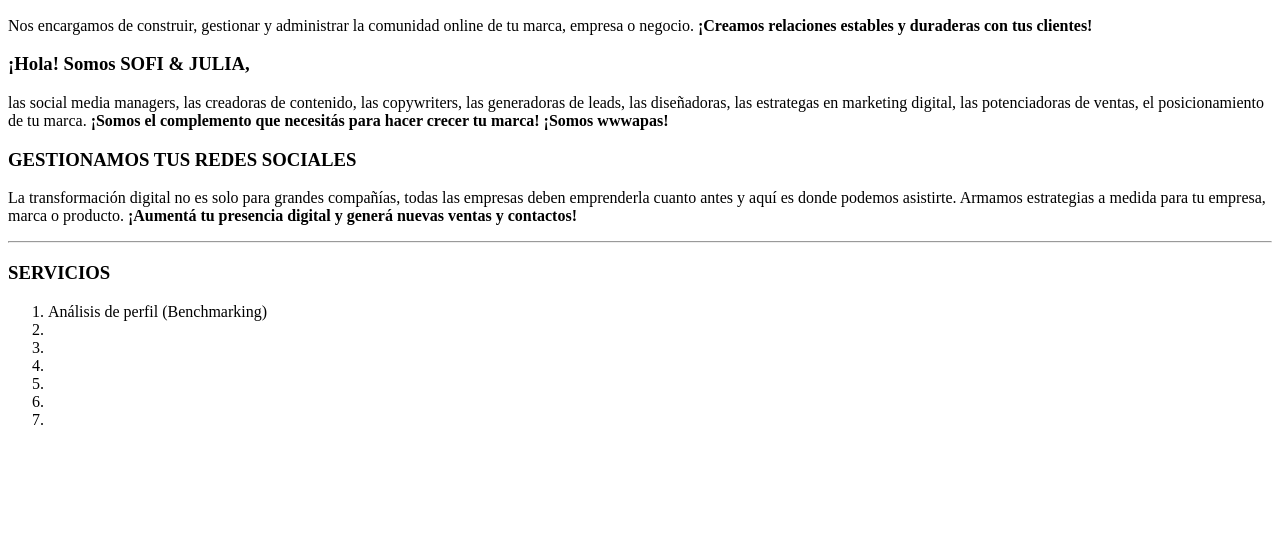
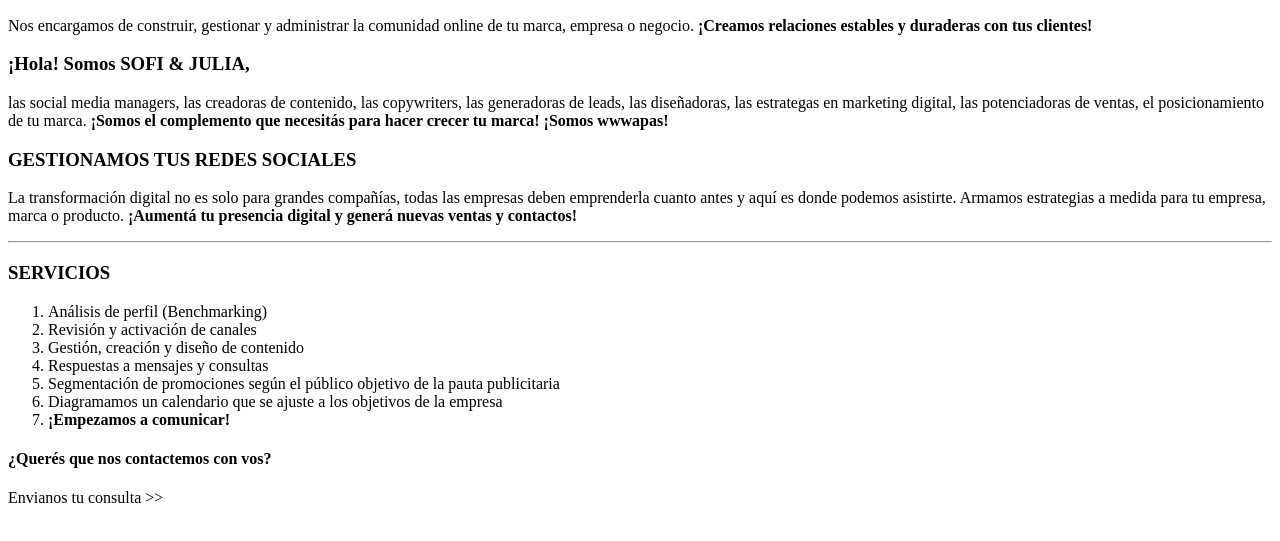
Before and after one commit to Rodrigo-Emca/proyectoIntegrador-EducacionIT, a plain HTML site: page index.html in a window 1280 px wide. Shown: the part 195-736 px from the top of the page. Drawn offline with Linux system fonts and the light colour scheme.

Commit message:
actualización del title + finalización del texto basico

```diff
--- a/index.html
+++ b/index.html
@@ -4,7 +4,7 @@
     <meta charset="UTF-8">
     <meta name="viewport" content="width=device-width, initial-scale=1.0">
     <link rel="stylesheet" href="/css/styles.css">
-    <title>Web Guapas</title>
+    <title>WWWapas - Marketing Digital y redes sociales</title>
 </head>
 <body>
     <header>
@@ -45,13 +45,18 @@
             <h3>SERVICIOS</h3>
             <ol>
                 <li>Análisis de perfil (Benchmarking)</li>
-                <li></li>
-                <li></li>
-                <li></li>
-                <li></li>
-                <li></li>
-                <li></li>
+                <li>Revisión y activación de canales</li>
+                <li>Gestión, creación y diseño de contenido</li>
+                <li>Respuestas a mensajes y consultas</li>
+                <li>Segmentación de promociones según el público objetivo de la pauta publicitaria</li>
+                <li>Diagramamos un calendario que se ajuste a los objetivos de la empresa</li>
+                <li><strong>¡Empezamos a comunicar!</strong></li>
             </ol>
+        </section>
+
+        <section>
+            <h4>¿Querés que nos contactemos con vos?</h4>
+            <p>Envianos tu consulta >> </p>
         </section>
     </main>
     <footer>
```
